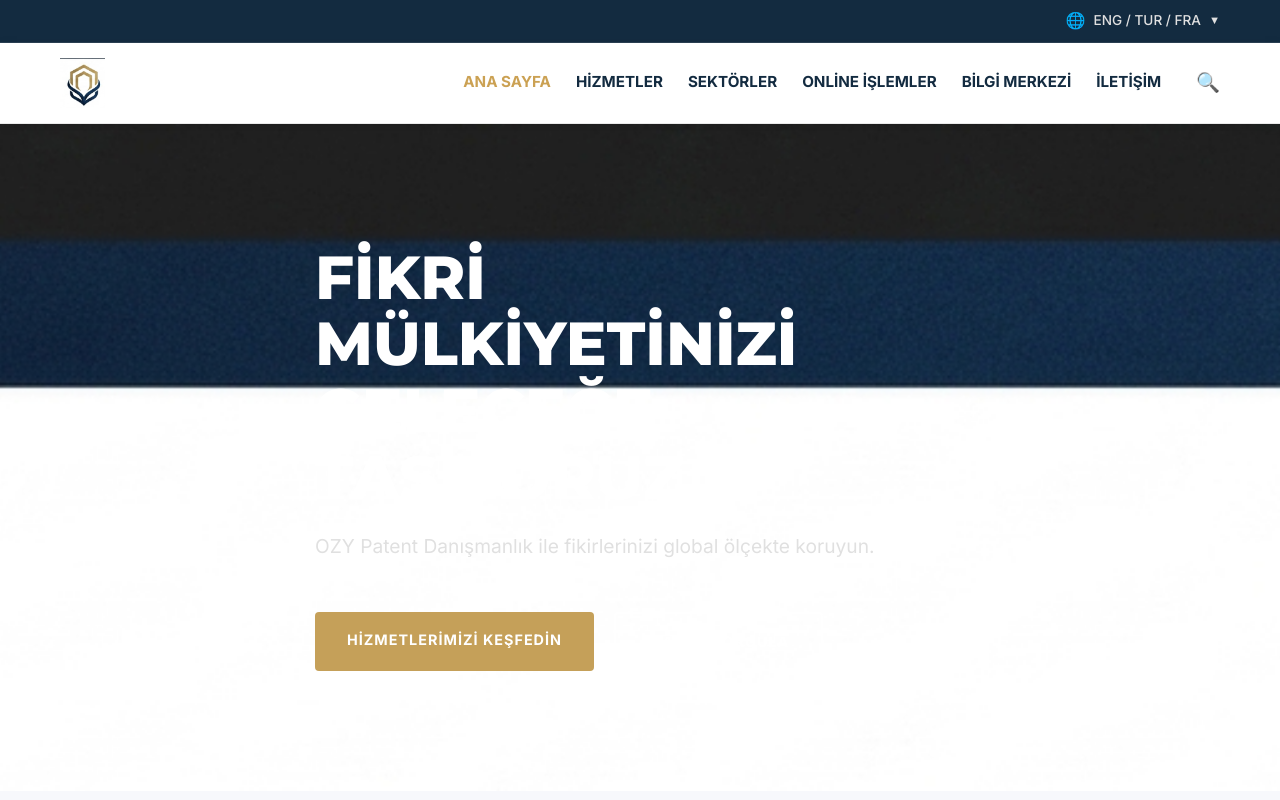
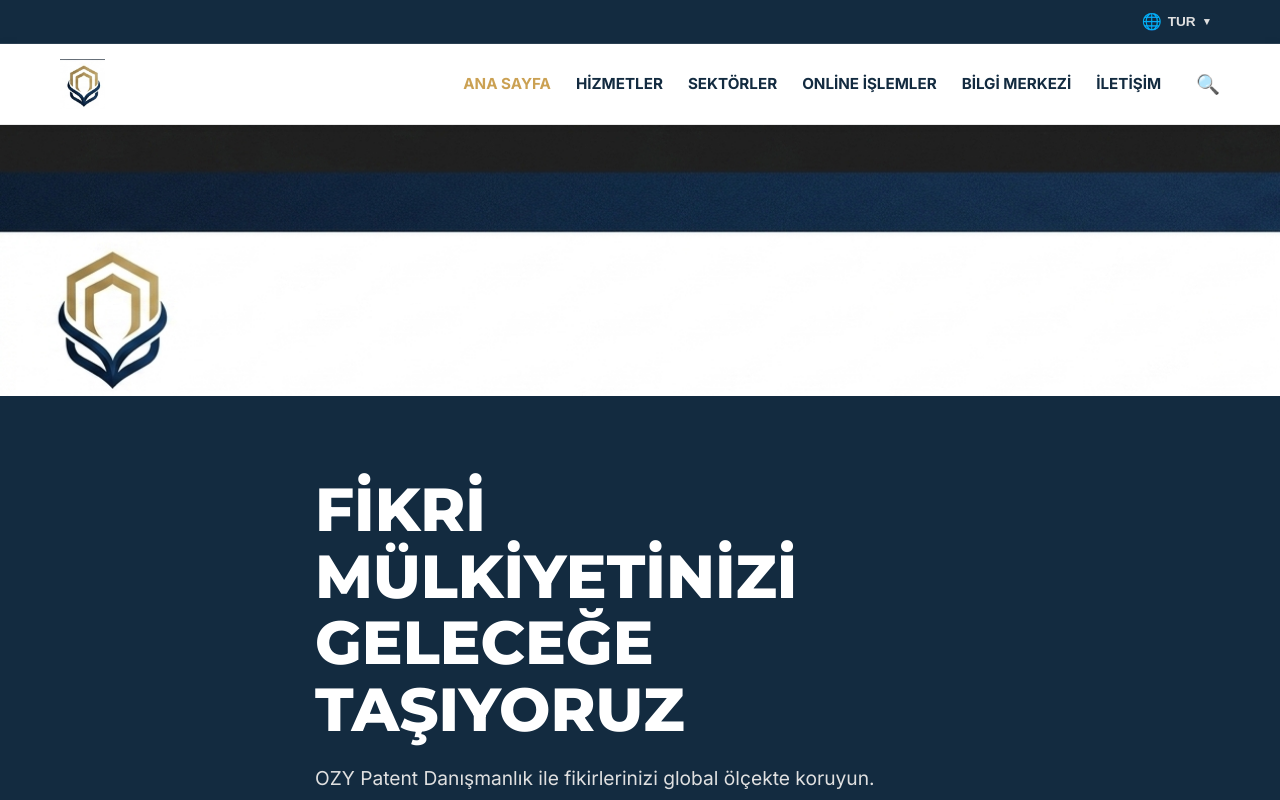
Before and after one commit to OBLabs2026/OZY_Patent_Web, a Next.js app: page / in a window 1280 px wide. Shown: the top 800 px of the page. Built offline with nearby package versions, Linux system fonts and the light colour scheme.

Commit message:
Update navbar with banner and language selector

```diff
--- a/src/app/page.js
+++ b/src/app/page.js
@@ -5,13 +5,10 @@
     <>
       {/* Hero Section */}
       <section className="hero" style={{
-        padding: '120px 0',
-        backgroundImage: 'url(/images/OZY_Banner.png)',
-        backgroundSize: 'cover',
-        backgroundPosition: 'center',
-        backgroundRepeat: 'no-repeat',
+        padding: '80px 0',
+        backgroundColor: '#132B40',
         color: 'white',
-        minHeight: '600px',
+        minHeight: '340px',
         display: 'flex',
         alignItems: 'center'
       }}>
@@ -32,6 +29,7 @@
           </div>
         </div>
       </section>
+
 
       {/* Services Section - Section 2 */}
       <section style={{ padding: '80px 0', backgroundColor: '#f7f8fc' }}>
--- a/src/components/Navbar.js
+++ b/src/components/Navbar.js
@@ -1,14 +1,52 @@
+'use client';
+
 import Link from 'next/link';
+import { useState } from 'react';
+import Image from 'next/image';
 
 export default function Navbar() {
+  const [lang, setLang] = useState('TUR');
+  const [langOpen, setLangOpen] = useState(false);
+
+  const languages = ['TUR', 'ENG', 'FRA'];
+
   return (
     <header>
       {/* Top Bar */}
       <div style={{ backgroundColor: '#132B40', padding: '8px 0', fontSize: '0.85rem', color: '#e0e0e0', borderBottom: '1px solid rgba(255,255,255,0.1)' }}>
         <div className="container" style={{ display: 'flex', justifyContent: 'flex-end', alignItems: 'center' }}>
-          <span style={{ display: 'flex', alignItems: 'center', gap: '8px', cursor: 'pointer', fontWeight: '500' }}>
-            <span style={{ color: '#4FC3F7', fontSize: '1rem' }}>🌐</span> ENG / TUR / FRA <span style={{ fontSize: '0.7rem' }}>▼</span>
-          </span>
+          {/* Language Selector */}
+          <div style={{ position: 'relative' }}>
+            <button
+              onClick={() => setLangOpen(!langOpen)}
+              style={{ display: 'flex', alignItems: 'center', gap: '6px', cursor: 'pointer', fontWeight: '600', background: 'none', border: 'none', color: '#e0e0e0', fontSize: '0.85rem', padding: '4px 8px', borderRadius: '4px' }}
+            >
+              <span style={{ color: '#4FC3F7', fontSize: '1rem' }}>🌐</span>
+              {lang}
+              <span style={{ fontSize: '0.65rem', transition: 'transform 0.2s', transform: langOpen ? 'rotate(180deg)' : 'rotate(0deg)' }}>▼</span>
+            </button>
+            {langOpen && (
+              <div style={{ position: 'absolute', right: 0, top: '110%', backgroundColor: '#1a3a54', borderRadius: '6px', overflow: 'hidden', boxShadow: '0 8px 24px rgba(0,0,0,0.3)', zIndex: 100, minWidth: '80px' }}>
+                {languages.map((l) => (
+                  <button
+                    key={l}
+                    onClick={() => { setLang(l); setLangOpen(false); }}
+                    style={{
+                      display: 'block', width: '100%', textAlign: 'left', padding: '8px 16px',
+                      background: l === lang ? '#CBA153' : 'none',
+                      color: l === lang ? '#fff' : '#e0e0e0',
+                      border: 'none', cursor: 'pointer', fontSize: '0.85rem', fontWeight: '600',
+                      transition: 'background 0.2s'
+                    }}
+                    onMouseEnter={e => { if (l !== lang) e.currentTarget.style.background = 'rgba(203,161,83,0.2)'; }}
+                    onMouseLeave={e => { if (l !== lang) e.currentTarget.style.background = 'none'; }}
+                  >
+                    {l}
+                  </button>
+                ))}
+              </div>
+            )}
+          </div>
         </div>
       </div>
 
@@ -18,7 +56,7 @@
 
           {/* Logo */}
           <Link href="/" className="nav-brand" style={{ display: 'flex', alignItems: 'center', textDecoration: 'none' }}>
-             <img src="/images/logo.png" alt="OZY Patent Danışmanlık" style={{ height: '50px', width: 'auto' }} />
+            <img src="/images/logo.png" alt="OZY Patent Danışmanlık" style={{ height: '50px', width: 'auto' }} />
           </Link>
 
           {/* Links */}
@@ -34,6 +72,18 @@
 
         </div>
       </nav>
+
+      {/* OZY Banner - Full Width below Navbar */}
+      <div style={{ width: '100%', lineHeight: 0 }}>
+        <Image
+          src="/images/OZY_Banner.png"
+          alt="OZY Patent Banner"
+          width={1920}
+          height={400}
+          style={{ width: '100%', height: 'auto', display: 'block' }}
+          priority
+        />
+      </div>
     </header>
   );
 }
```
